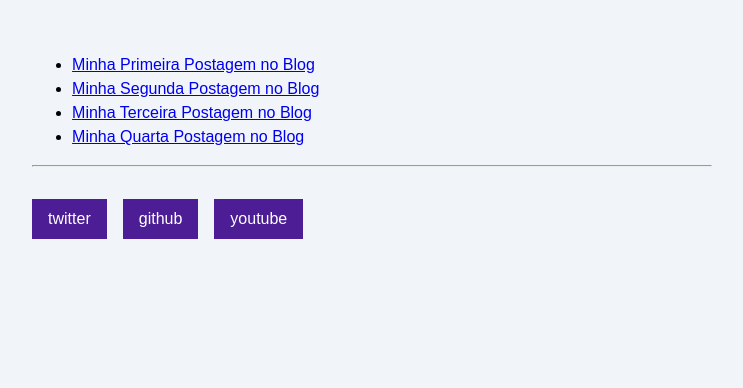
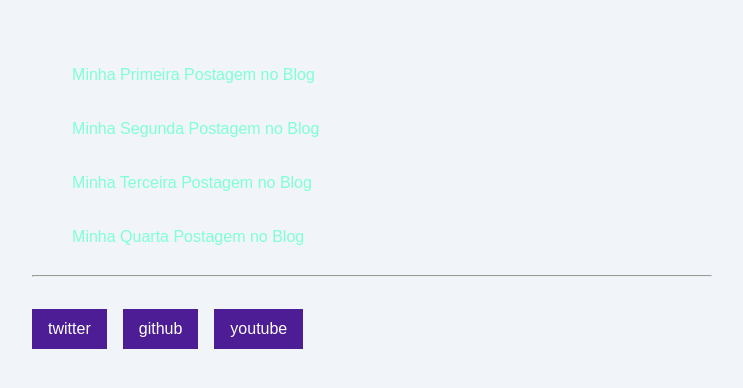
Before and after one commit to liliul/reposAngularJs, an Astro site in the folder astroTutorial/certain-corot/: page /blog in a window 1280 px wide. Shown: the part 292-680 px from the top of the page, without its empty margins (268-1011 px from the left). Built offline with nearby package versions, Linux system fonts and the light colour scheme; Astro itself is replaced by a stand-in of ours.

Commit message:
style: css no componente PostBlog

```diff
--- a/astroTutorial/certain-corot/src/components/PostBlog.astro
+++ b/astroTutorial/certain-corot/src/components/PostBlog.astro
@@ -2,4 +2,21 @@
 const { titulo, url } = Astro.props;
 ---
 
-<li><a href={url}>{titulo}</a></li>
+<li class="list-posts"><a class="links-posts" href={url}>{titulo}</a></li>
+
+<style>
+    .list-posts {
+        list-style: none;
+
+        width: fit-content;
+
+        padding: 10px 0px;
+        margin-bottom: 10px;
+
+        border-radius: 10px;
+    }
+    .links-posts {
+        text-decoration: none;
+        color: aquamarine;
+    }
+</style>
```
